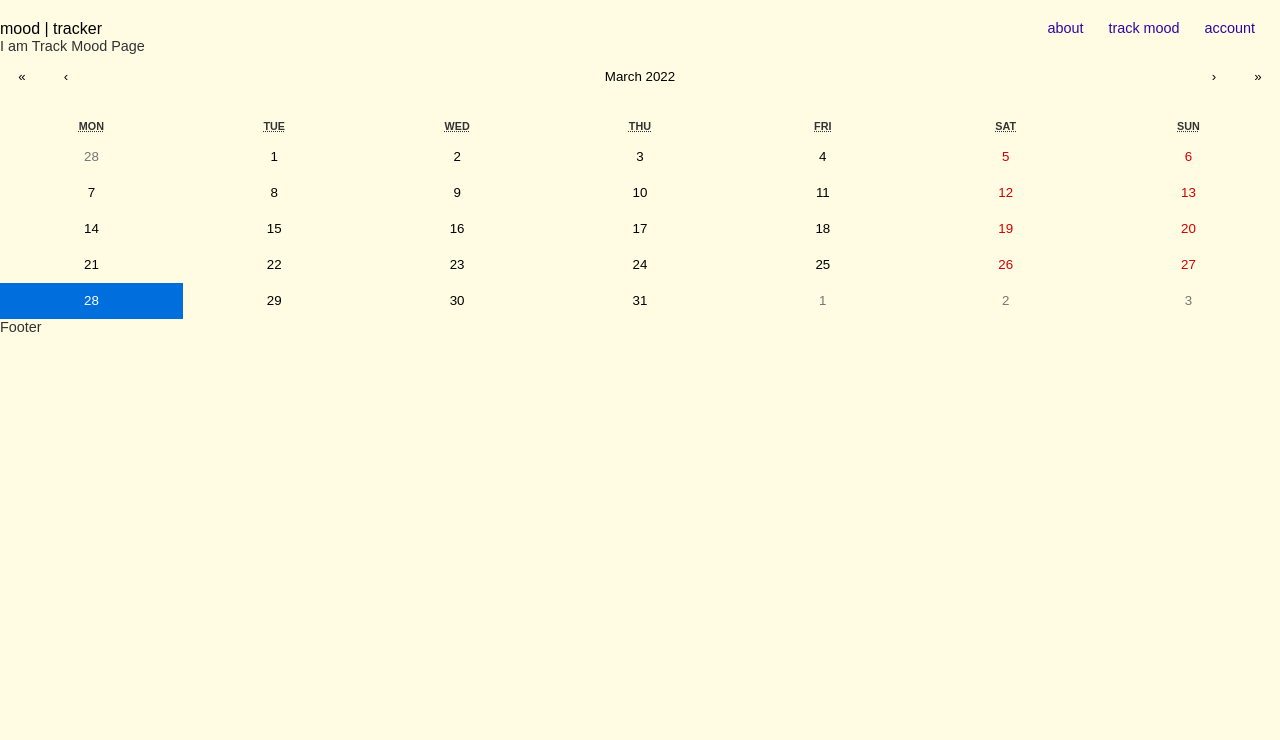
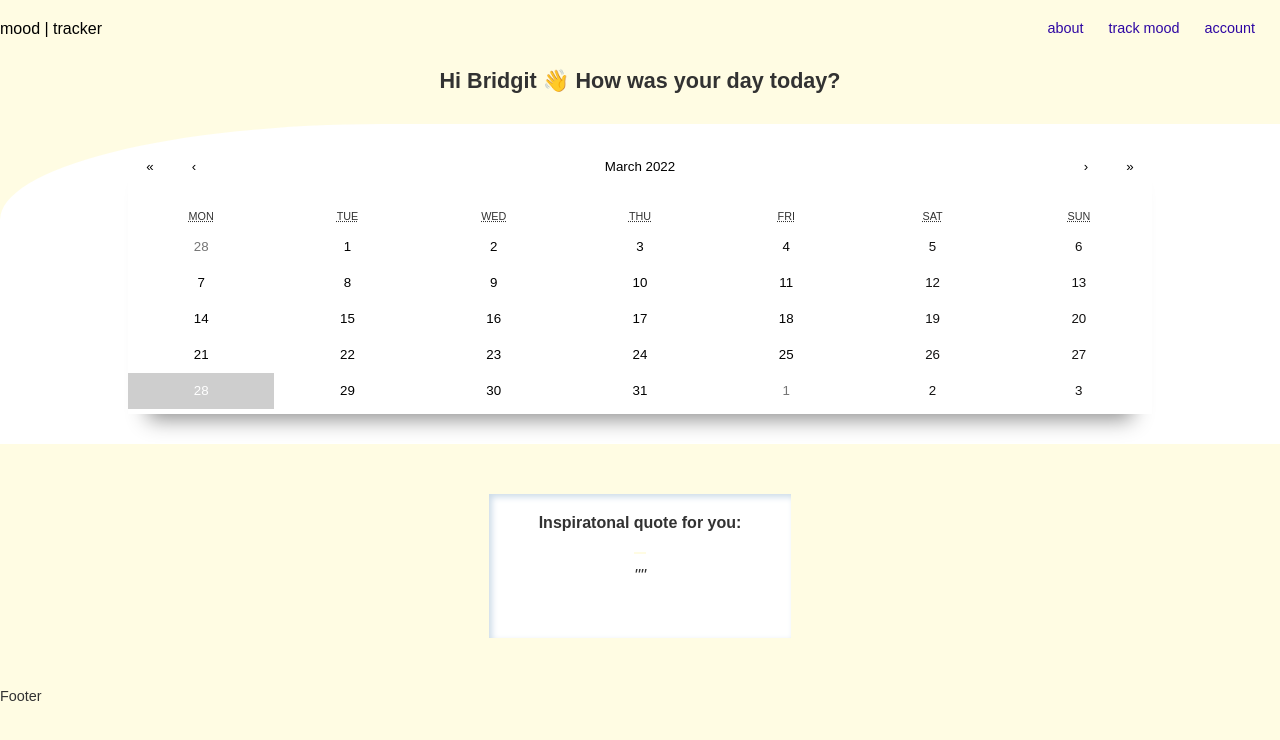
Before and after one commit to marimanger/mood-tracker, a React (Create React App) app: page /track-mood in a window 1280 px wide. Shown: the top 740 px of the page. Built offline with nearby package versions, Linux system fonts and the light colour scheme; no server answers.

Commit message:
added zenQuotes section. Added styling Calendar

```diff
--- /dev/null
+++ b/src/components/hello/Hello.js
@@ -0,0 +1,17 @@
+
+
+import "../hello/hello.scss";
+
+function Hello() {
+  return (
+    <div>
+      <section className="hello__section">
+        <h1 className="hello-header__section">
+          Hi Bridgit 👋 How was your day today?
+        </h1>
+      </section>
+    </div>
+  );
+}
+
+export default Hello;
--- /dev/null
+++ b/src/components/hello/hello.scss
@@ -0,0 +1,14 @@
+@use "../../styles/breakpoints" as *;
+@use "../../styles/mixins" as *;
+@use "../../styles/fonts" as *;
+@use "../../styles/variables" as *;
+
+.hello__section {
+  @include wrapper-mobile;
+  margin: 30px 0;
+}
+.hello-header__section {
+  text-align: center;
+  margin: 0 30px;
+  font-weight: 600;
+}
--- /dev/null
+++ b/src/components/zenQuote/ZenQuote.js
@@ -0,0 +1,48 @@
+import "../zenQuote/zenquote.scss";
+import React, { useState, useEffect } from "react";
+import axios from "axios";
+
+function ZenQuote() {
+  const [quote, setQuote] = useState({
+    author: "",
+    text: "",
+  });
+
+  const GET_QUOTES = `https://type.fit/api/quotes`;
+  const getQuote = async () => {
+    try {
+      const response = await axios.get(GET_QUOTES);
+      console.log("Quotes data", response.data);
+      getOnequoteRandom(response.data);
+    } catch (error) {
+      console.log("error", error);
+    }
+  };
+
+  function getOnequoteRandom(data) {
+    const randomQuote = Math.floor(Math.random() * data.length);
+    console.info(`Random quote is ${JSON.stringify(data[randomQuote])}`);
+    setQuote({
+      author: data[randomQuote].author,
+      text: data[randomQuote].text,
+    });
+  }
+
+  useEffect(() => {
+    getQuote();
+  }, []);
+
+  return (
+    <div className="quote__wrapper">
+      <section className="quote__section">
+        <h2 className="quote__header">Inspiratonal quote for you:</h2>
+        <div className="quote__wrapper">
+          <p className="quote__text">"{quote.text}"</p>
+          <p className="quote__author">{quote.author}</p>
+        </div>
+      </section>
+    </div>
+  );
+}
+
+export default ZenQuote;
--- /dev/null
+++ b/src/components/zenQuote/zenquote.scss
@@ -0,0 +1,42 @@
+@use "../../styles/breakpoints" as *;
+@use "../../styles/mixins" as *;
+@use "../../styles/fonts" as *;
+@use "../../styles/variables" as *;
+
+.quote__wrapper {
+  margin: 20px auto;
+  max-width: 368px;
+}
+.quote__section {
+  @include wrapper-mobile;
+  margin: 30px 0;
+  background-color: white;
+  padding: 20px;
+  box-shadow: rgb(204, 219, 232) 3px 3px 6px 0px inset,
+    rgba(255, 255, 255, 0.5) -3px -3px 6px 1px inset;
+  //   box-shadow: #e0e21e40 0px 7px 29px 0px;
+}
+
+.quote__header {
+  text-align: center;
+  margin: 0 30px;
+  font-weight: 600;
+  font-size: 16px;
+}
+.quote__wrapper {
+  display: flex;
+  flex-direction: column;
+  align-items: center;
+}
+
+.quote__text {
+  font-size: 17px;
+  font-style: italic;
+  padding: 12px 0;
+  border-top: 2px solid #fffce3;
+}
+.quote__author {
+  text-align: left;
+  align-self: flex-end;
+  margin: 0 25px;
+}
--- a/src/pages/trackMood/TrackMood.js
+++ b/src/pages/trackMood/TrackMood.js
@@ -1,14 +1,15 @@
 import React, { useState, useEffect } from "react";
 import Calendar from "react-calendar";
 import Modal from "../../components/modal/Modal";
-import Chart from "../../components/chart/Chart";
+import ZenQuote from "../../components/zenQuote/ZenQuote";
+import ShowData from "../../components/showdata/ShowData";
+import Hello from "../../components/hello/Hello";
 import axios from "axios";
 import moment from "moment";
 
 import "react-calendar/dist/Calendar.css";
 import "../about/about.scss";
 import "../trackMood/trackMood.scss";
-import ShowData from "../../components/showdata/ShowData";
 
 function TrackMood() {
   const [value] = useState(new Date());
@@ -212,7 +213,9 @@ function TrackMood() {
 
   return (
     <>
-      I am Track Mood Page
+      <Hello />
+
+      <section className="calendar__container">
         <Calendar
           onClickDay={toggleModal}
           value={value}
@@ -220,6 +223,9 @@ function TrackMood() {
           // tileContent={tileContent}
           tileClassName={tileContent}
         />
+      </section>
+      <section className="chart__wrapper"></section>
+      <ZenQuote />
       {modal && modalPopup}
     </>
   );
--- a/src/pages/trackMood/trackMood.scss
+++ b/src/pages/trackMood/trackMood.scss
@@ -3,34 +3,81 @@
 @use "../../styles/fonts" as *;
 @use "../../styles/variables" as *;
 
+//HELLO SECTION
+
 .react-calendar {
-  width: 100vw;
+  width: 80vw;
   max-width: 100%;
+  text-align: center;
+  border: none;
   background: none;
-  border: none;
   font-family: "Avenir Next", "Arial", sans-serif;
   line-height: 1.125em;
+  box-shadow: rgba(0, 0, 0, 0.45) 0px 25px 20px -20px;
+  padding-bottom: 5px;
+  // background-color: white;
+}
+
+.reaact-calendar__navigation {
+  justify-content: center;
+}
+
+.react-calendar__month-view__weekdays {
+  text-align: center;
+  text-transform: uppercase;
+  font-weight: 400;
+  font-size: 0.75em;
+  text-decoration: none;
 }
 
 .display__none {
   display: none;
 }
 
+.calendar__container {
+  background: white;
+  width: 100vw;
+  display: flex;
+  justify-content: center;
+  // border-top-right-radius: 30px;
+  border-top-left-radius: 30%;
+  // border-bottom-right-radius: 30%;
+
+  margin-top: 30px;
+  padding-top: 20px;
+  padding-bottom: 30px;
+}
+//BG Calendar Colour
 .sad {
-  background-color: red;
+  background-color: #fffce3;
 }
 
 .happy {
-  background-color: green;
+  background-color: #dafbd0;
 }
 
 .frustrated {
-  background-color: aquamarine;
+  background-color: #b2b2f8;
 }
 
 .tired {
-  background-color: peachpuff;
+  background-color: #fae0e4;
 }
+
 .drained {
   background-color: salmon;
 }
+
+//Calendar
+.react-calendar__month-view__days__day--weekend {
+  color: #131212;
+}
+
+.react-calendar__tile--active {
+  background: #cecece;
+  color: white;
+}
+
+.react-calendar__navigation__label {
+  flex-grow: 0;
+}
```
Lines whose indentation alone changed are shown as unchanged.
